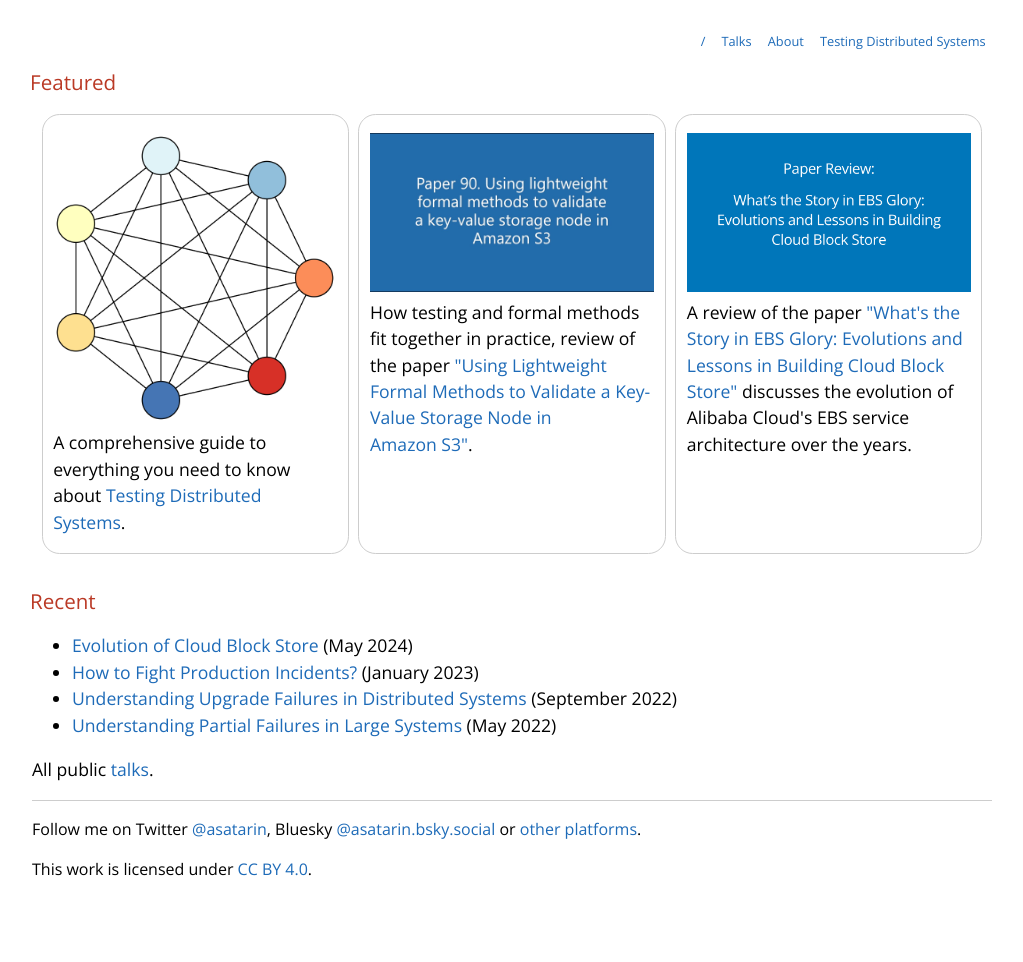
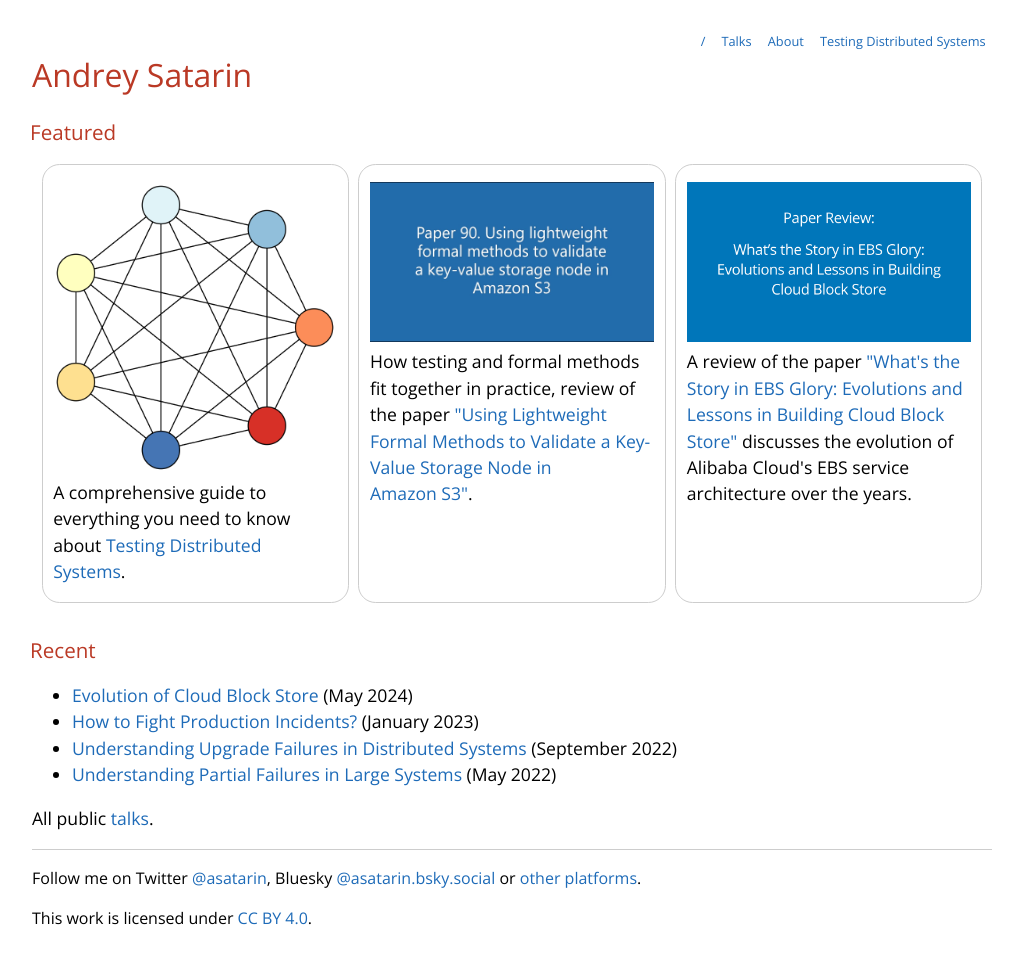
Before and after one commit to asatarin/asatarin.github.io, a Jekyll site: the page built from index.md, in a window 1280 px wide. Shown: the whole page, without its empty margins (128-1151 px from the left). Built offline with Jekyll 4.4.1, drawn with Linux system fonts in a browser that asks for light colours; our own code applies the rules of GitHub Pages for plain Markdown files; before the commit the page ends 913 px from its top, so only the background shows below that.

Commit message:
Return page title which was accidentally deleted

```diff
--- a/_layouts/default.html
+++ b/_layouts/default.html
@@ -10,6 +10,7 @@
 
     <header class="page-header" role="banner">
       {% include navigation.html %}
+      <h1 class="page-title">{{ page.title | default: site.github.repository_name }}</h1>
       {%- if page.layout == 'talk' %}
       <h2 class="page-description">{{ site.author.name | default: site.github.project_tagline }}
         (<a href="https://twitter.com/{{ site.author.twitter }}">@{{ site.author.twitter }}</a>)
```
